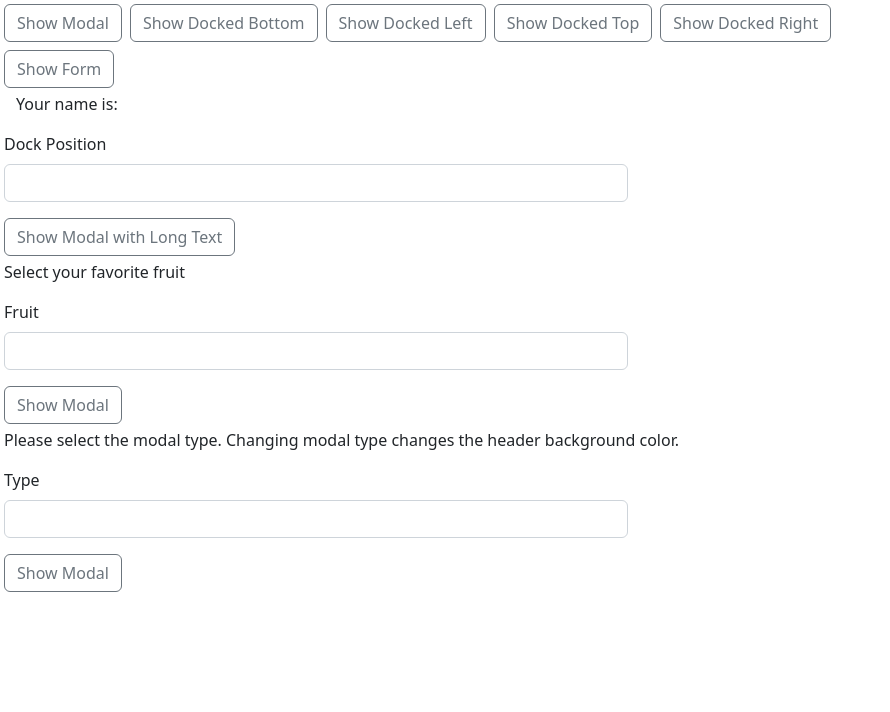
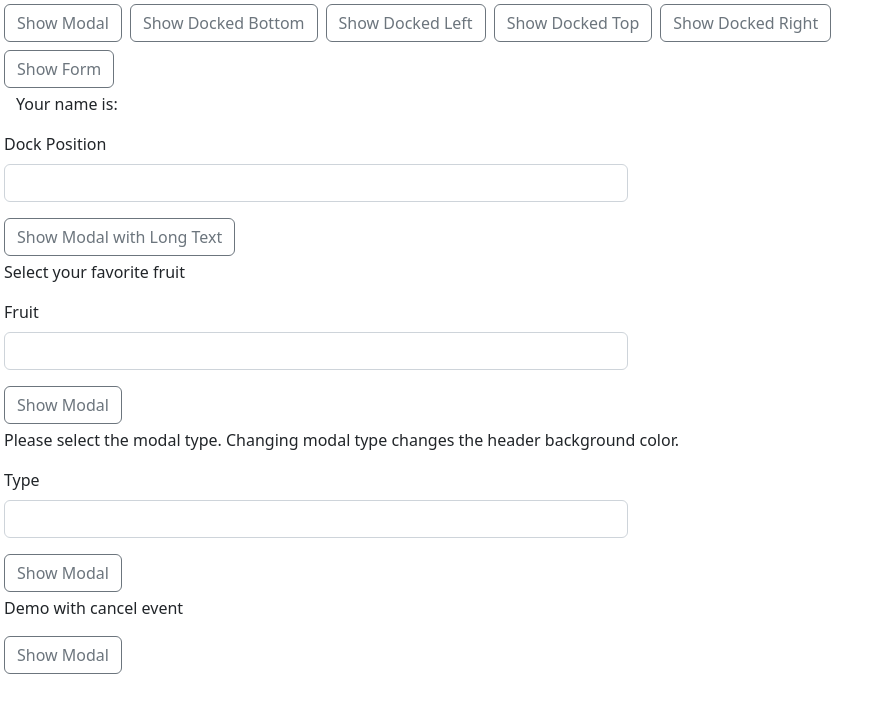
Before and after one commit to developer-partners/ngx-modal-dialog, an Angular app: page / in a window 1280 px wide. Shown: the top 712 px of the page, without its empty margins (0-890 px from the left). Built offline with nearby package versions, Linux system fonts and the light colour scheme.

Commit message:
Added cancel detection event.

```diff
--- a/projects/demo/src/app/app.component.html
+++ b/projects/demo/src/app/app.component.html
@@ -102,3 +102,13 @@
     Show Modal
   </button>
 </div>
+
+<div class="m-1">
+  <p>Demo with cancel event</p>
+
+  <button class="btn btn-outline-secondary" type="button" (click)="showWithCancel()">
+    Show Modal
+  </button>
+
+  <p *ngIf="wasCanceled">The modal dialog was canceled</p>
+</div>
--- a/projects/demo/src/app/app.component.ts
+++ b/projects/demo/src/app/app.component.ts
@@ -12,6 +12,7 @@ export class AppComponent {
   public modalPosition: 'center' | 'top' | 'bottom' | 'left' | 'right';
   public fruitName: string;
   public modalType: 'default' | 'error' | 'warning' | 'success';
+  public wasCanceled: boolean;
 
   constructor(private readonly _modalService: ModalService) {
   }
@@ -80,6 +81,15 @@ export class AppComponent {
       title: 'Modal with Type',
       type: this.modalType
     });
+  }
+
+  public showWithCancel(): void {
+    this._modalService.show(ModalDemoComponent, {
+      title: 'Modal with Cancel Detection'
+    }).cancelResult()
+      .subscribe(() => {
+        this.wasCanceled = true;
+      });
   }
 }
 
--- a/projects/ngx-modal-dialog/src/lib/modal-reference.ts
+++ b/projects/ngx-modal-dialog/src/lib/modal-reference.ts
@@ -4,16 +4,22 @@ import { ModalConfig } from './modal-config';
 
 export class ModalReference<TConfig, TResult = TConfig> {
   private _event: Subject<TResult>;
+  private _cancelEvent: Subject<void>;
 
   public config: ModalConfig<TConfig>;
 
   constructor(config: ModalConfig<TConfig>) {
     this.config = config;
     this._event = new Subject<TResult>();
+    this._cancelEvent = new Subject();
   }
 
   public result(): Observable<TResult> {
     return this._event.asObservable()
+  }
+
+  public cancelResult(): Observable<void> {
+    return this._cancelEvent.asObservable();
   }
 
   public closeSuccess(model?: TResult): void {
@@ -24,5 +30,8 @@ export class ModalReference<TConfig, TResult = TConfig> {
   public cancel(): void {
     // Just comlete the event transmission.
     this._event.complete();
+
+    this._cancelEvent.next();
+    this._cancelEvent.complete();
   }
 }
```
